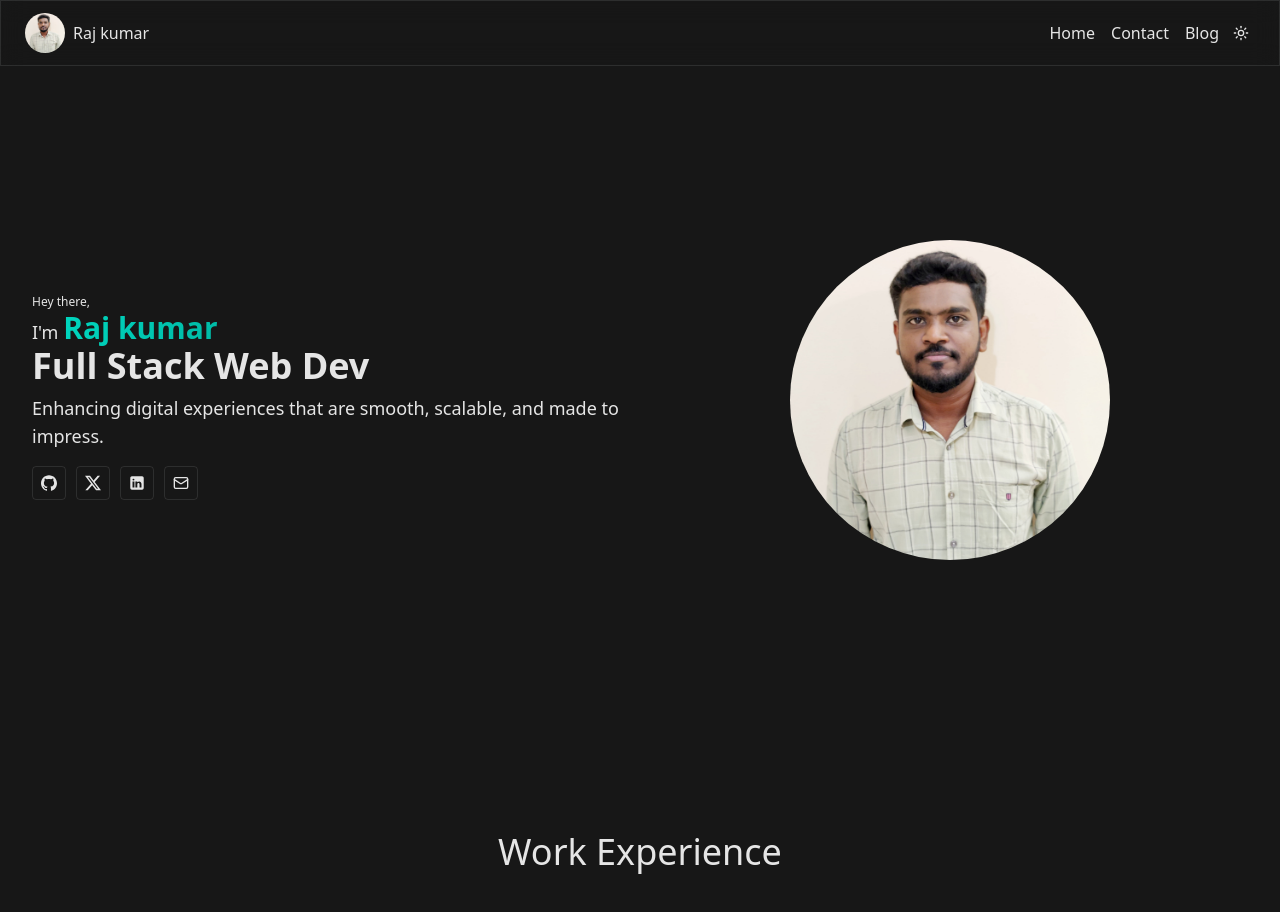
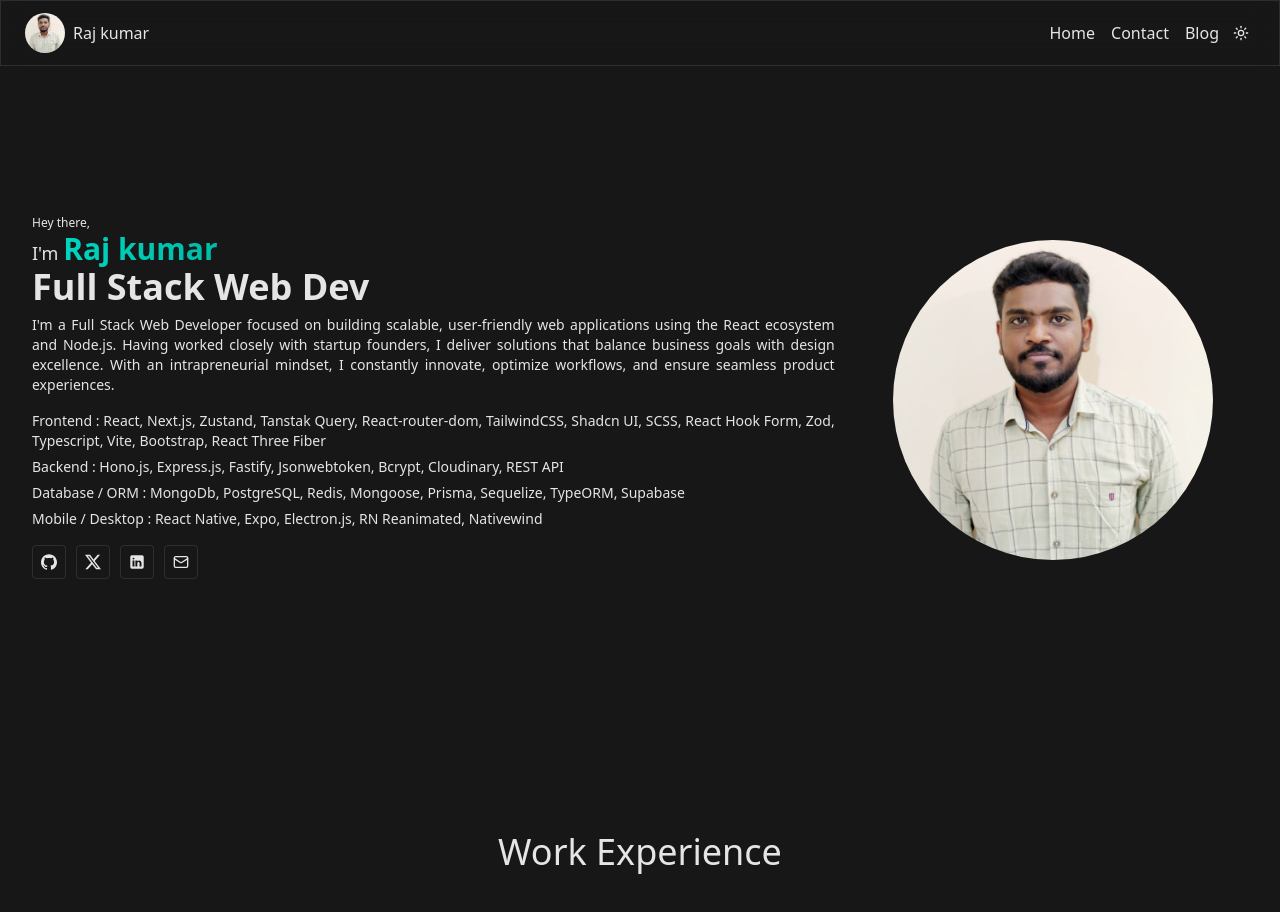
Before and after one commit to glRajkumar/portfolio, a Next.js app: page / in a window 1280 px wide. Shown: the top 912 px of the page. Built offline with nearby package versions, Linux system fonts and the light colour scheme.

Commit message:
feat: intro

```diff
--- a/components/home/data.ts
+++ b/components/home/data.ts
@@ -33,6 +33,29 @@
     url: string
   }[]
 }
+
+export const skills = [
+  {
+    title: "Frontend",
+    list: [
+      "React", "Next.js", "Zustand", "Tanstak Query", "React-router-dom",
+      "TailwindCSS", "Shadcn UI", "SCSS", "React Hook Form", "Zod",
+      "Typescript", "Vite", "Bootstrap", "React Three Fiber",
+    ]
+  },
+  {
+    title: "Backend",
+    list: ["Hono.js", "Express.js", "Fastify", "Jsonwebtoken", "Bcrypt", "Cloudinary", "REST API"]
+  },
+  {
+    title: "Database / ORM",
+    list: ["MongoDb", "PostgreSQL", "Redis", "Mongoose", "Prisma", "Sequelize", "TypeORM", "Supabase"]
+  },
+  {
+    title: "Mobile / Desktop",
+    list: ["React Native", "Expo", "Electron.js", "RN Reanimated", "Nativewind"]
+  },
+]
 
 export const educations: eduT[] = [
   {
--- a/components/home/intro.tsx
+++ b/components/home/intro.tsx
@@ -1,6 +1,6 @@
 import { Mail } from "lucide-react";
 
-import { socials } from "./data";
+import { skills, socials } from "./data";
 
 const icons: any = {
   x: <svg role="img" width="16" height="16" viewBox="0 0 24 24" fill="currentColor"><title>X</title><path d="M18.901 1.153h3.68l-8.04 9.19L24 22.846h-7.406l-5.8-7.584-6.638 7.584H.474l8.6-9.83L0 1.154h7.594l5.243 6.932ZM17.61 20.644h2.039L6.486 3.24H4.298Z" /></svg>,
@@ -12,12 +12,19 @@
 
 function Intro() {
   return (
-    <section className="grid md:grid-cols-2 items-center content-center gap-6 min-h-svh p-8">
-      <div className="animate-slide-fade sm:text-lg">
+    <section className="grid lg:grid-cols-3 items-center content-center gap-6 min-h-svh p-8 max-lg:pt-24">
+      <div className="animate-slide-fade sm:text-lg lg:col-span-2">
         <p className="text-xs">Hey there,</p>
         <h1 className="font-medium">I'm <span className="text-2xl sm:text-3xl font-semibold bg-linear-to-r from-teal-400 to-teal-500 bg-clip-text text-transparent">Raj kumar</span></h1>
         <h2 className="mb-2 text-3xl sm:text-4xl font-semibold">Full Stack Web Dev</h2>
-        <p className="mb-4">Enhancing digital experiences that are smooth, scalable, and made to impress.</p>
+        <p className="mb-4 text-sm text-justify">I'm a Full Stack Web Developer focused on building scalable, user-friendly web applications using the React ecosystem and Node.js. Having worked closely with startup founders, I deliver solutions that balance business goals with design excellence. With an intrapreneurial mindset, I constantly innovate, optimize workflows, and ensure seamless product experiences.</p>
+
+        {skills.map((sk, i) => (
+          <p key={sk.title} className={`${i + 1 === skills.length ? "mb-4" : "mb-1.5"} text-sm text-justify`}>
+            <span className="font-medium">{sk.title} : </span>
+            {sk.list.join(", ")}
+          </p>
+        ))}
 
         {socials.map(so => (
           <a
```
